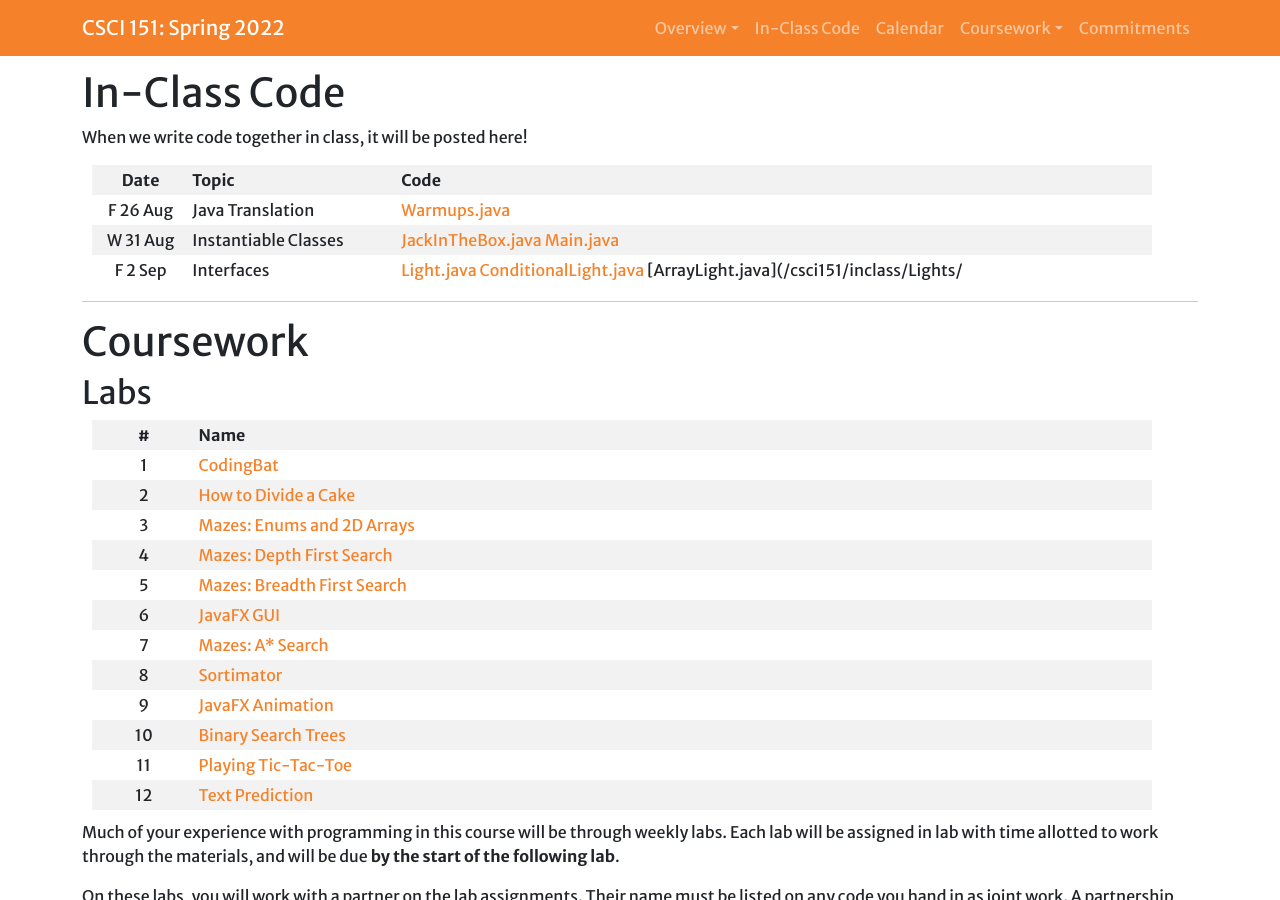
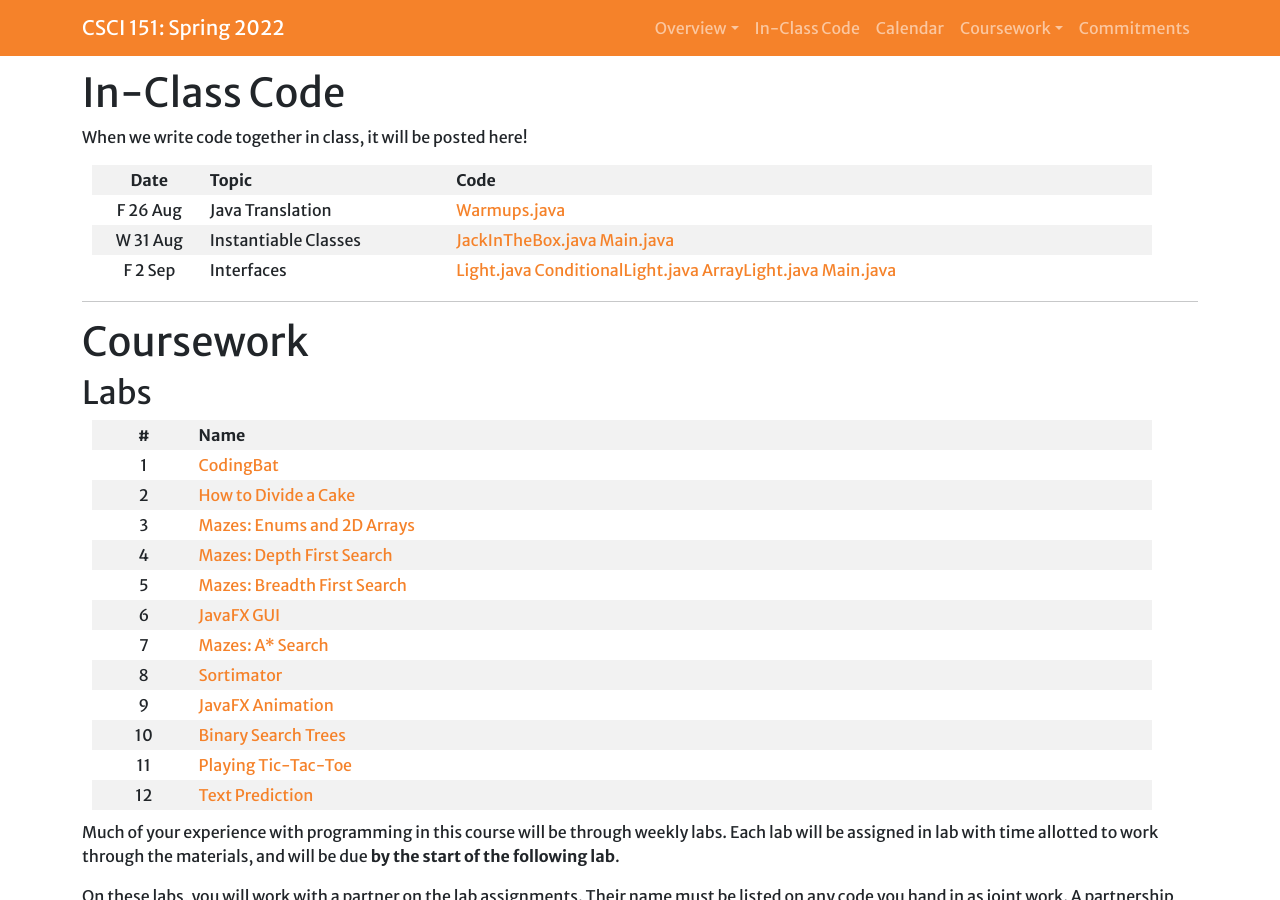
Before and after one commit to Hendrix-CS/csci151, a Jekyll site: the page built from index.md, in a window 1280 px wide and 900 px high, scrolled down 1578 px. Built offline with Jekyll 4.4.1, drawn with Linux system fonts in a browser that asks for light colours; a script that is not in the unit is left out; our own code applies the rules of GitHub Pages for plain Markdown files.

Commit message:
typo in markdown

```diff
--- a/index.md
+++ b/index.md
@@ -40,7 +40,7 @@ When we write code together in class, it will be posted here!
 |:----:|------||-----||
 | F 26 Aug | Java Translation | [Warmups.java]({{site.baseurl}}/code/Warmups.java) |
 | W 31 Aug | Instantiable Classes | [JackInTheBox.java]({{site.baseurl}}/inclass/Jack/JackInTheBox.java)  [Main.java]({{site.baseurl}}/inclass/Jack/Main.java) |
-| F 2 Sep | Interfaces | [Light.java]({{site.baseurl}}/inclass/Lights/Light.java) [ConditionalLight.java]({{site.baseurl}}/inclass/Lights/ConditionalLight.java) [ArrayLight.java]({{site.baseurl}}/inclass/Lights/
+| F 2 Sep | Interfaces | [Light.java]({{site.baseurl}}/inclass/Lights/Light.java) [ConditionalLight.java]({{site.baseurl}}/inclass/Lights/ConditionalLight.java) [ArrayLight.java]({{site.baseurl}}/inclass/Lights/ArrayLight.java) [Main.java]({{site.baseurl}}/inclass/Lights/Main.java) |
 
 <!--
 | M 24 Jan |  | [Testing2.java]({{site.baseurl}}/inclass/Testing2.java) |
```
